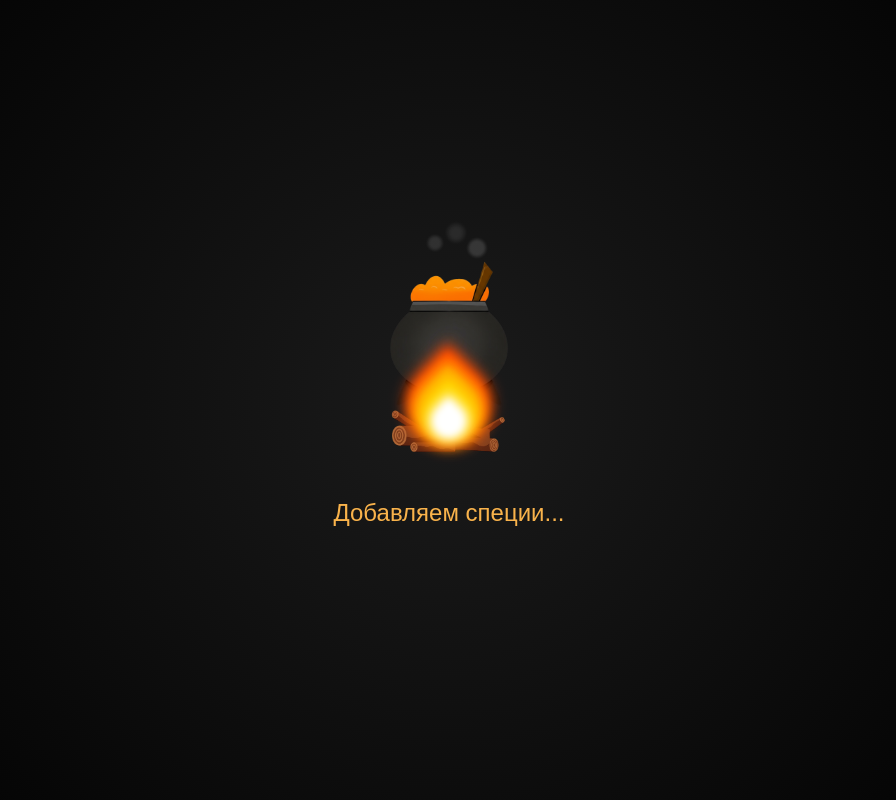
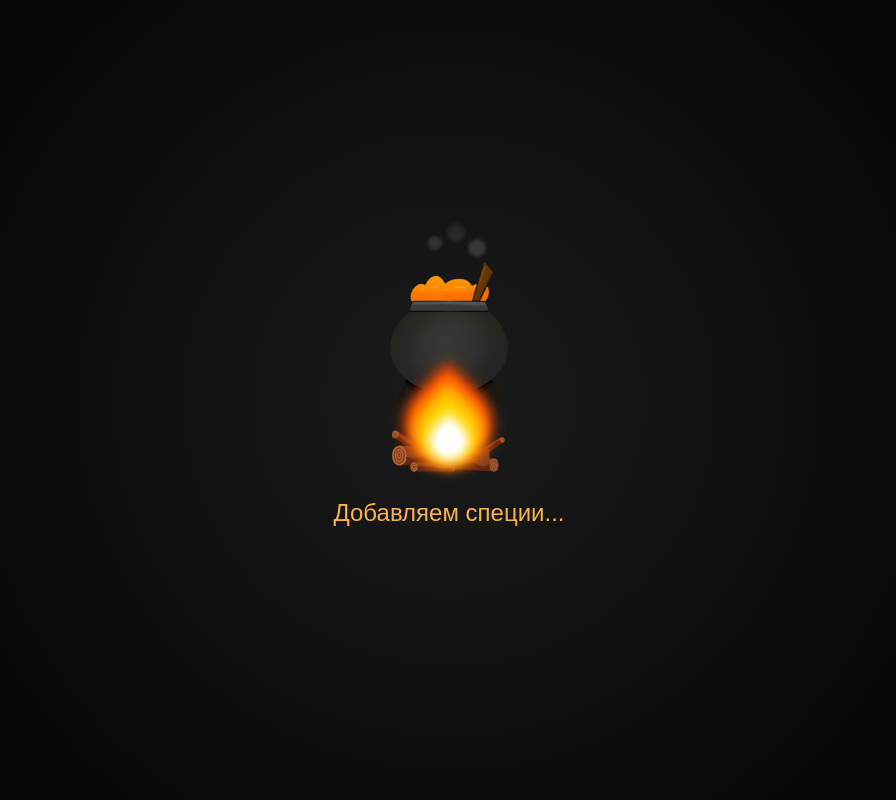
Before and after one commit to Linat20/cookquest, a website: page public/index.html in a window 1280 px wide. Shown: the whole page, without its empty margins (191-1087 px from the left). Drawn offline with Linux system fonts and the light colour scheme.

Commit message:
Обновление бота и фронтенда CookQuest6

```diff
--- a/public/style.css
+++ b/public/style.css
@@ -50,7 +50,7 @@ html,body {
   width: 100%;
   height: auto;
   animation: float 3s ease-in-out infinite;
-  top: 30px;
+  top: 45px;
   z-index: 2;
 }
 
@@ -62,7 +62,7 @@ html,body {
 /* 🌲 Дрова */
 .firewood {
   position: absolute;
-  bottom: 0px; /* чуть ниже огня */
+  bottom: -20px; /* чуть ниже огня */
   left: 50%;
   transform: translateX(-50%);
   z-index: 1; /* ниже огня */
@@ -76,7 +76,7 @@ html,body {
 
 .fire {
   position: absolute;
-  bottom: 50px;          /* чуть ниже котла */
+  bottom: 30px;          /* чуть ниже котла */
   width: 60px;
   height: 60px;
   transform-origin: center bottom;
```
